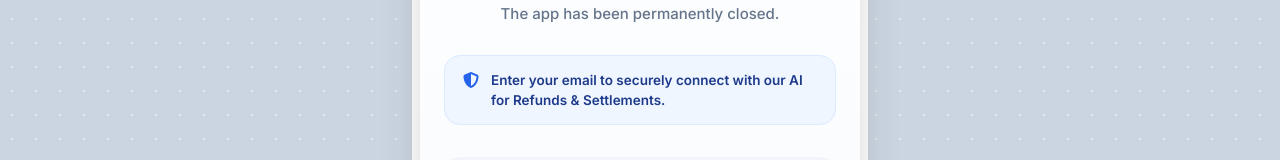
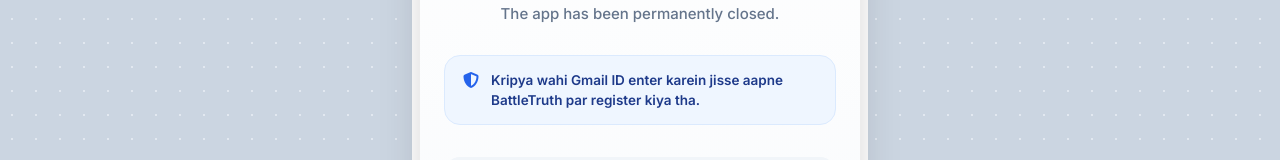
Before and after one commit to cookingonchulha0509-spec/Battletruth, a plain HTML site: page index.html in a window 1280 px wide. Shown: the part 329-489 px from the top of the page. Drawn offline with Linux system fonts and the light colour scheme.

Commit message:
Add files via upload

```diff
--- a/index.html
+++ b/index.html
@@ -208,7 +208,7 @@
 
             <div class="info-box">
                 <i class="fa-solid fa-shield-halved"></i>
-                <p>Enter your email to securely connect with our AI for Refunds & Settlements.</p>
+                <p>Kripya wahi Gmail ID enter karein jisse aapne BattleTruth par register kiya tha.</p>
             </div>
 
             <input type="email" id="userEmail" class="input-box" placeholder="Registered Email Address" required autocomplete="off">
```
